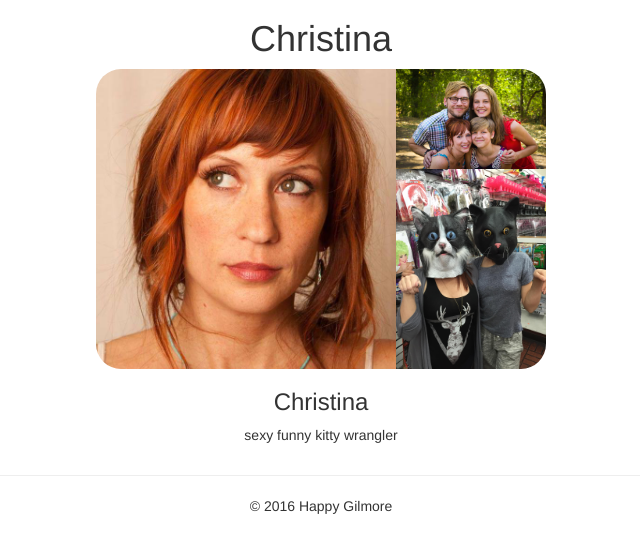
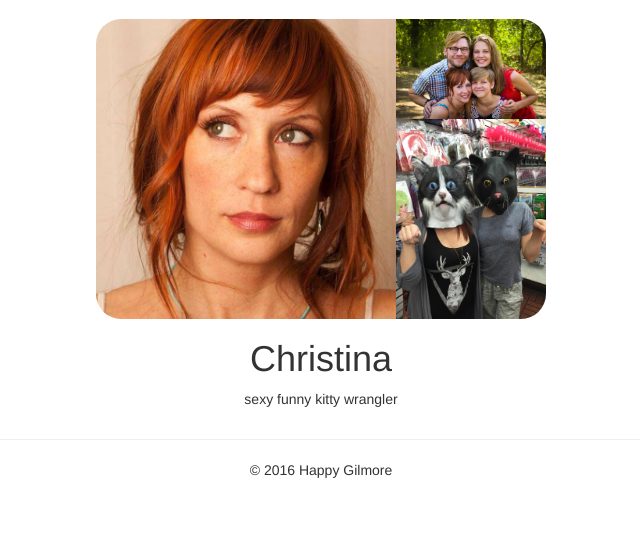
Before and after one commit to jsnbuchanan/matching, a Django app: page /profile in a window 1280 px wide. Shown: the part 51-604 px from the top of the page, without its empty margins (319-959 px from the left). Run offline with Django 3.2, Linux system fonts and the light colour scheme; some libraries are stand-ins or nearby versions.

Commit message:
finessing the profile page a little mores

```diff
--- a/match/static/css/base.css
+++ b/match/static/css/base.css
@@ -17,6 +17,9 @@ body {
     max-width:200px;
     height:200px;
 }
+.profile-container {
+    padding-top:20px;
+}
 .images {
     border-radius:25px;
     overflow: hidden;
--- a/match/templates/match/profile.html
+++ b/match/templates/match/profile.html
@@ -10,14 +10,13 @@
 {% endblock %}
 
 {% block page %}
-        <div class="container text-center">
-            <h1>{{ profile.name }}</h1>
+        <div class="container text-center profile-container">
             <div class="images">
                 {% for image in profile.images %}
                     <img src="{% static image %}" class="img-responsive" alt=""/>
                 {% endfor %}
             </div>
-            <h3>{{ profile.name }}</h3>
+            <h1>{{ profile.name }}</h1>
             <p>{{ profile.description }}</p>
         </div>
 {% endblock %}
```
